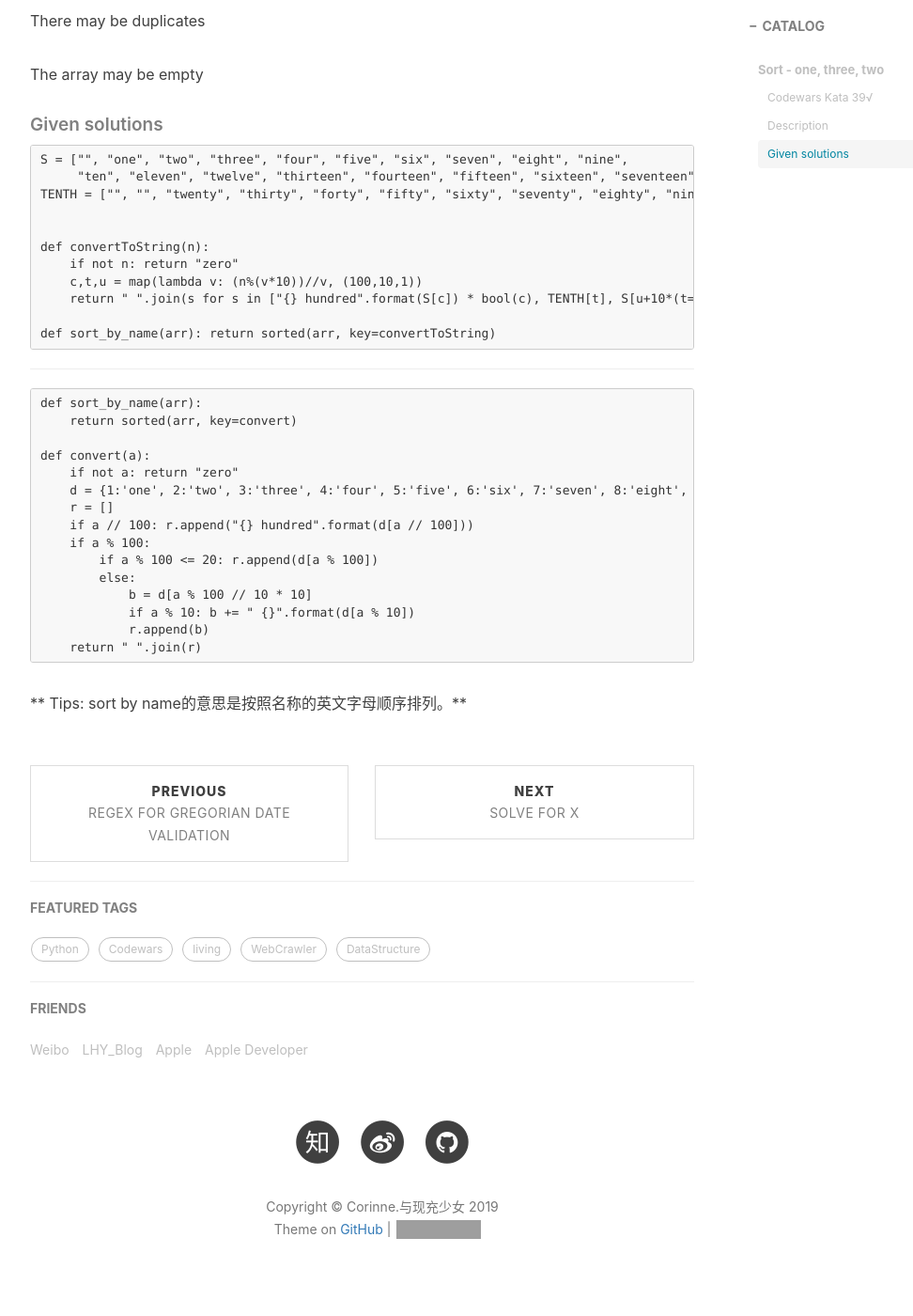
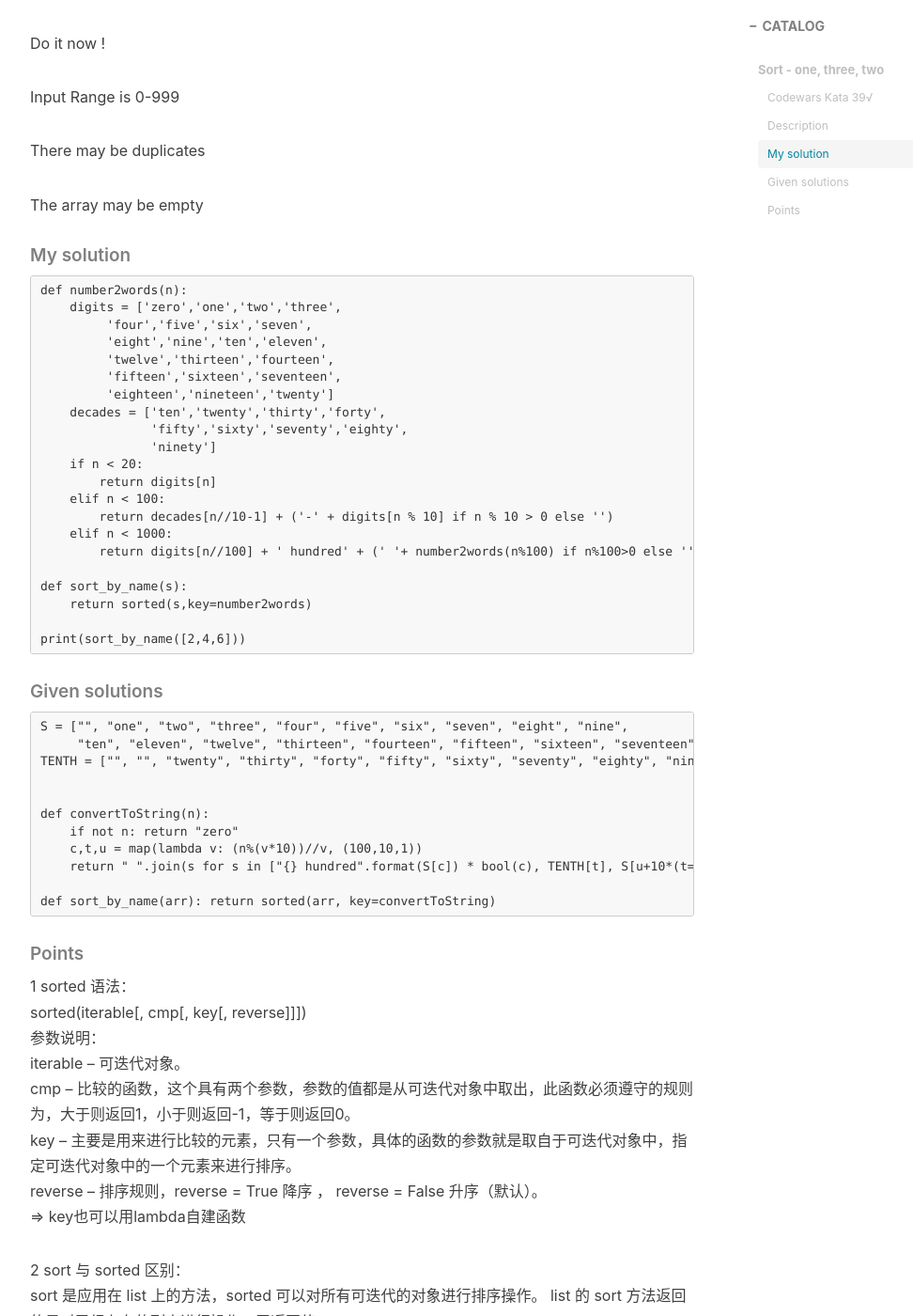
Before and after one commit to huiyanglu/huiyanglu.github.io, a Jekyll site: the page built from _posts/2018-10-19-Codewars-5kyu_sort_by_name.md, in a window 1280 px wide and 1400 px high, scrolled down 1085 px. Shown: the whole window at 94% size, without its empty margins (233-1205 px from the left). Built offline with Jekyll 4.4.1, drawn with Linux system fonts in a browser that asks for light colours; nearby versions of some CDN libraries; comment, search, counter and statistics services are not loaded; some of the changed text lies outside the part shown; grey boxes are pictures that could not be loaded.

Commit message:
Update 2018-10-19-Codewars-5kyu_sort_by_name.md

```diff
--- a/_posts/2018-10-19-Codewars-5kyu_sort_by_name.md
+++ b/_posts/2018-10-19-Codewars-5kyu_sort_by_name.md
@@ -17,6 +17,10 @@ tags:
 Link:
 https://www.codewars.com/kata/56f4ff45af5b1f8cd100067d
 
+-简述：本题给定一列数字，要求按照各数字的文字表达形式重新对数列进行排序（按照名称的英文字母顺序排列）
+-思路：参考将数字转换为文字的题目，运用sorted()函数，调用key直接求解
+-难点：1 sorted的key如何设置
+
 Sort - one, three, two
 Hey You !
 Sort these integers for me ...
@@ -32,6 +36,29 @@ There may be duplicates
 
 The array may be empty
 
+##### My solution
+    def number2words(n):
+        digits = ['zero','one','two','three',
+             'four','five','six','seven',
+             'eight','nine','ten','eleven',
+             'twelve','thirteen','fourteen',
+             'fifteen','sixteen','seventeen',
+             'eighteen','nineteen','twenty']
+        decades = ['ten','twenty','thirty','forty',
+                   'fifty','sixty','seventy','eighty',
+                   'ninety']
+        if n < 20:
+            return digits[n]
+        elif n < 100:
+            return decades[n//10-1] + ('-' + digits[n % 10] if n % 10 > 0 else '')
+        elif n < 1000:
+            return digits[n//100] + ' hundred' + (' '+ number2words(n%100) if n%100>0 else '')
+
+    def sort_by_name(s):
+        return sorted(s,key=number2words)
+
+    print(sort_by_name([2,4,6]))
+
 ##### Given solutions
     S = ["", "one", "two", "three", "four", "five", "six", "seven", "eight", "nine",
          "ten", "eleven", "twelve", "thirteen", "fourteen", "fifteen", "sixteen", "seventeen", "eighteen", "nineteen"]
@@ -45,22 +72,20 @@ The array may be empty
 
     def sort_by_name(arr): return sorted(arr, key=convertToString)
 
----
-    def sort_by_name(arr):
-        return sorted(arr, key=convert)
 
-    def convert(a):
-        if not a: return "zero"
-        d = {1:'one', 2:'two', 3:'three', 4:'four', 5:'five', 6:'six', 7:'seven', 8:'eight', 9:'nine', 10:'ten', 11:'eleven', 12:'twelve', 13:'thirteen', 14:'fourteen', 15:'fifteen', 16:'sixteen', 17:'seventeen', 18:'eighteen', 19:'nineteen', 20:'twenty', 30:'thirty', 40:'forty', 50:'fifty', 60:'sixty', 70:'seventy', 80:'eighty', 90:'ninety'}
-        r = []
-        if a // 100: r.append("{} hundred".format(d[a // 100]))
-        if a % 100:
-            if a % 100 <= 20: r.append(d[a % 100])
-            else:
-                b = d[a % 100 // 10 * 10]
-                if a % 10: b += " {}".format(d[a % 10])
-                r.append(b)
-        return " ".join(r)
+##### Points
+1 sorted 语法：
+sorted(iterable[, cmp[, key[, reverse]]])
+参数说明：
+iterable -- 可迭代对象。
+cmp -- 比较的函数，这个具有两个参数，参数的值都是从可迭代对象中取出，此函数必须遵守的规则为，大于则返回1，小于则返回-1，等于则返回0。
+key -- 主要是用来进行比较的元素，只有一个参数，具体的函数的参数就是取自于可迭代对象中，指定可迭代对象中的一个元素来进行排序。
+reverse -- 排序规则，reverse = True 降序 ， reverse = False 升序（默认）。
+=> key也可以用lambda自建函数
 
+2 sort 与 sorted 区别：
+sort 是应用在 list 上的方法，sorted 可以对所有可迭代的对象进行排序操作。
+list 的 sort 方法返回的是对已经存在的列表进行操作，无返回值.
+内建函数sorted 方法返回的是一个新的list，而不是在原来的基础上进行的操作。
 
 ** Tips: sort by name的意思是按照名称的英文字母顺序排列。**
```
